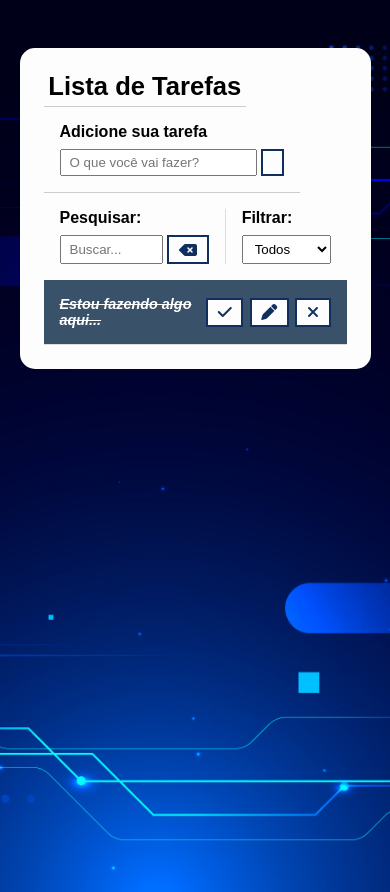
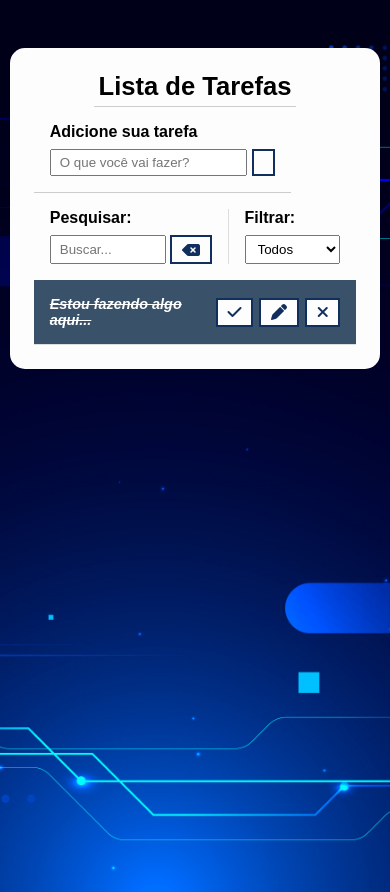
Before and after one commit to Boris-Zaidan/Todo-do-list, a plain HTML site: page index.html in a window 390 px wide. Drawn offline with Linux system fonts and the light colour scheme; some icons are missing.

Commit message:
Update style.css

```diff
--- a/css/style.css
+++ b/css/style.css
@@ -162,7 +162,7 @@ select {
 
 @media screen and (max-width: 600px) {
   .todo-container {
-    max-width: 90vw;
+    max-width: 95vw;
     max-height: 100vh;
     overflow: hidden;
     display: flex;
@@ -171,7 +171,7 @@ select {
   }
 
   .todo-container header {
-    text-align: center;
+    margin: 0 auto;
     padding: 0 .3rem .3rem;
     border-bottom: 0.063rem solid #ccc;
     font-size: .8rem;
```
